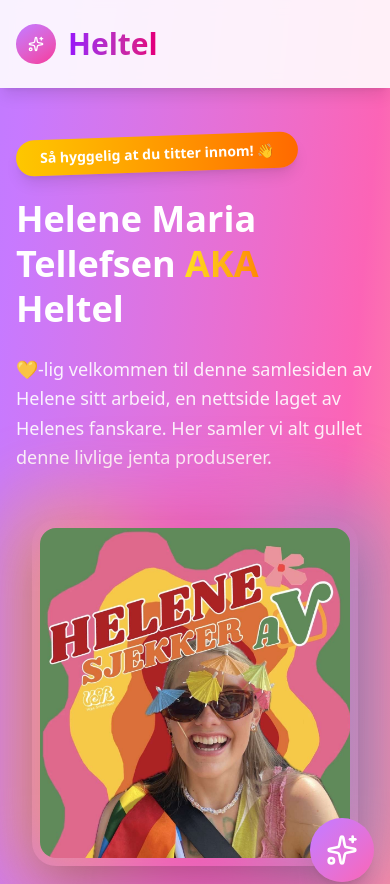
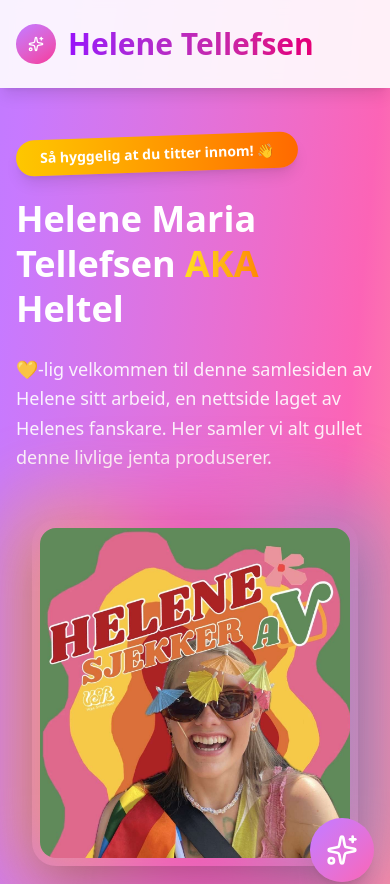
Before and after one commit to vegardhaneberg/Heltel, a React (Vite) app: page / in a window 390 px wide. Shown: the top 884 px of the page. Built offline with nearby package versions, Linux system fonts and the light colour scheme; a web font is replaced by a local one.

Commit message:
Change mobile header text

```diff
--- a/src/App.tsx
+++ b/src/App.tsx
@@ -16,7 +16,7 @@ function App() {
                 <Sparkles className="w-4 h-4 text-white -rotate-12" />
               </div>
               <h1 className='[font-family:"Cooper Hewitt",serif] text-3xl sm:text-3xl font-bold bg-gradient-to-r from-purple-600 to-pink-600 bg-clip-text text-transparent'>
-                <span className="block sm:hidden">Heltel</span>
+                <span className="block sm:hidden">Helene Tellefsen</span>
                 <span className="hidden sm:block">Helene Maria Tellefsen</span>
               </h1>
             </div>
```
